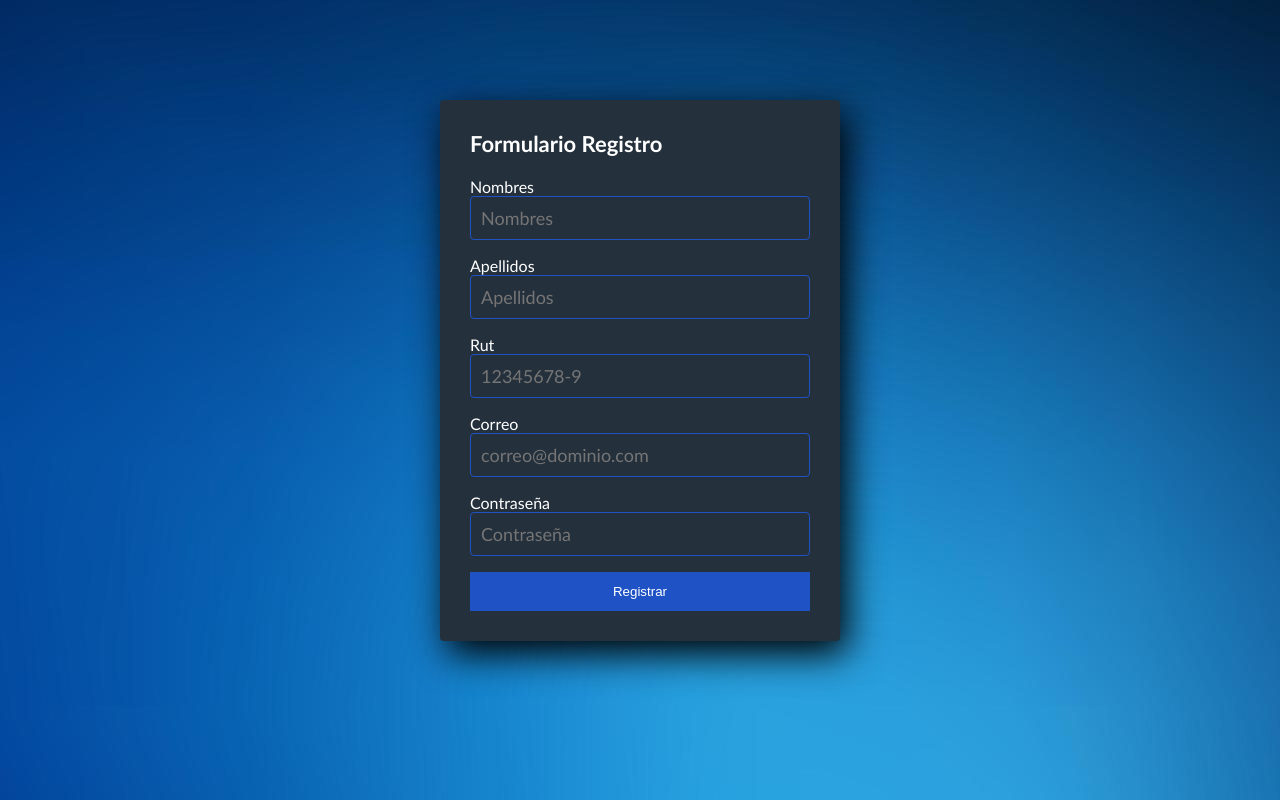
After one commit to Rodrigotc/web_caba-as, a PHP site: the page made by Registro (Copia en conflicto de Esteban-PC 2022-05-29).php in a window 1280 px wide. The commit adds this page. Run offline with PHP 8.4, Linux system fonts and the light colour scheme.

Commit message:
Actualizado

```diff
--- /dev/null
+++ b/Registro (Copia en conflicto de Esteban-PC 2022-05-29).php
@@ -0,0 +1,53 @@
+<!DOCTYPE html>
+<html lang="en">
+<head>
+    <meta charset="UTF-8">
+    <meta http-equiv="X-UA-Compatible" content="IE=edge">
+    <link rel="stylesheet" href="style.css">
+    <meta name="viewport" content="width=device-width, initial-scale=1.0">
+    <title>Registro Usuario</title>
+</head>
+<body>
+    <form action = "Registro.php" method = "POST">
+        <section class = "form-register">
+            <h4>Formulario Registro</h4>
+            Nombres
+            <input class = "controls" type = "text" name = "nombres" id = "nombres" placeholder = "Nombres">
+            Apellidos
+            <input class = "controls" type = "text" name = "apellidos" id = "apellidos" placeholder = "Apellidos">
+            Rut
+            <input class = "controls" type = "text" name = "rut" id = "rut" placeholder = "12345678-9">
+            Correo
+            <input class = "controls" type = "email" name = "correo" id = "correo" placeholder = "correo@dominio.com">
+            Contraseña
+            <input class = "controls" type = "password" name = "contrasena" id = "contrasena" placeholder = "Contraseña">
+            <input class = "boton" type = "submit" value = "Registrar">
+            <?php
+                if(isset($_POST['nombres'])){
+                    //Recivir datos
+                    $nombres = $_POST['nombres'];
+                    $apellidos = $_POST['apellidos'];
+                    $rut = $_POST['rut'];
+                    $correo = $_POST['correo'];
+                    $contrasena = $_POST['contrasena'];
+
+                    //Arreglo
+                    $errores = array();
+
+                    //Verificación de errores
+                    if($nombres == ""){
+                        array_push($errores, "Ingresar sus nombres.");
+                    }
+
+                    //Comprobar si existen errores
+                    if(count($errores) > 0){
+                        echo "Hay errores";
+                        //https://www.youtube.com/watch?v=uhjAJ3pFBrA&t=359s
+                    }
+
+                }
+            ?>
+        </section>
+    </form>
+</body>
+</html>
```
Also changed, not shown: Registro.php (+14 -8 lines), index (Copia en conflicto de Esteban-PC 2022-05-29).html (added, +19 -0 lines).
